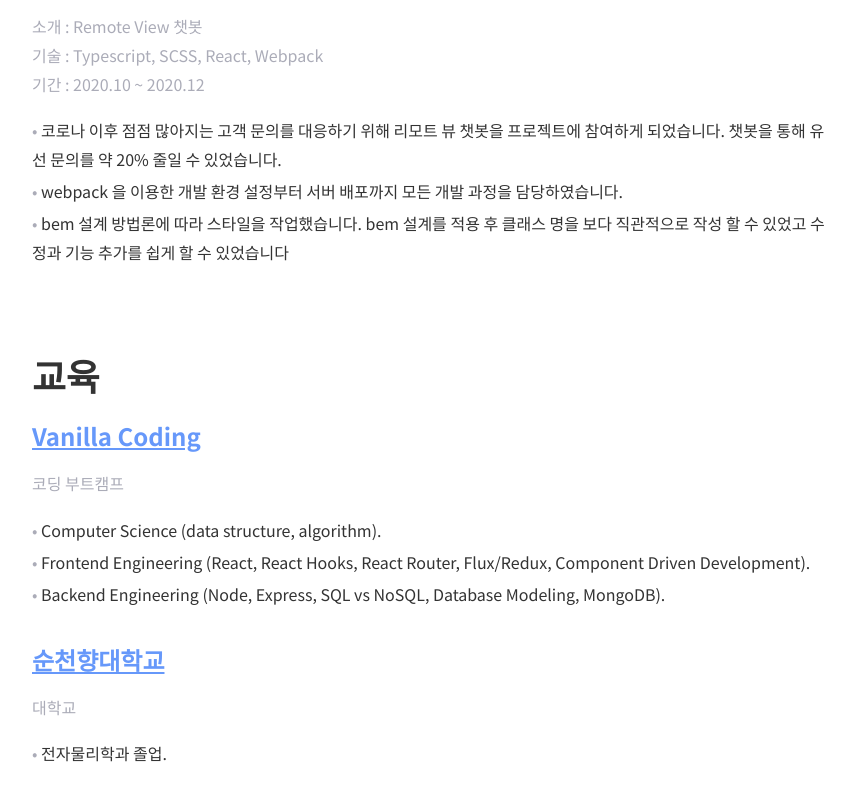
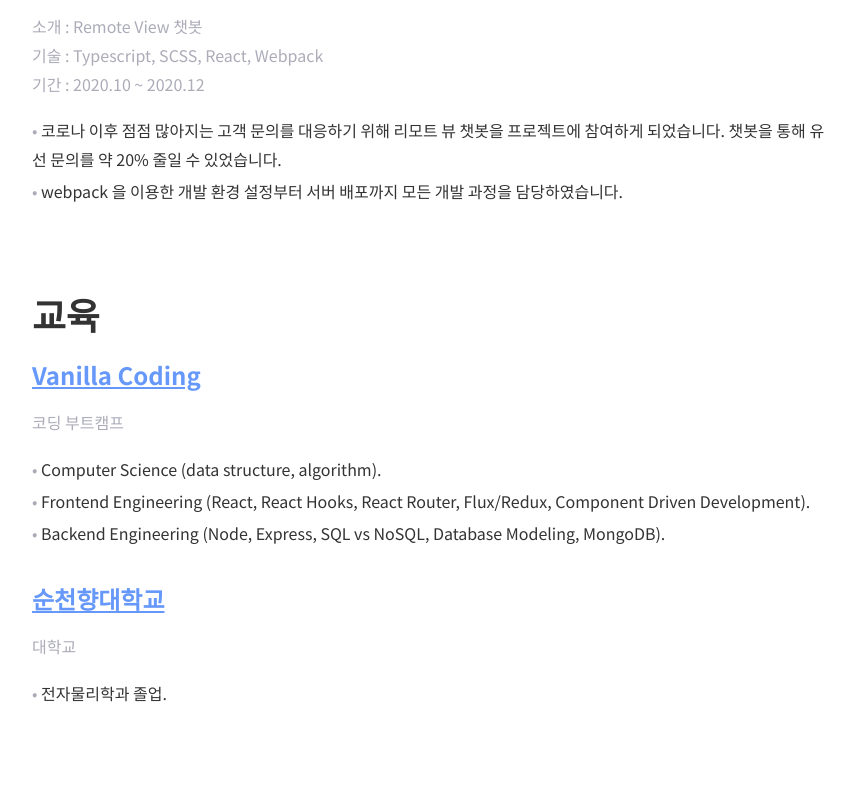
Before and after one commit to th2205/my-blog, a Next.js app: page /resume in a window 1280 px wide. Shown: the part 1991-2791 px from the top of the page, without its empty margins (208-1063 px from the left). After the commit the page ends 2764 px from the top, so only its background shows below. Built offline with nearby package versions, Linux system fonts and the light colour scheme.

Commit message:
feat: update

```diff
--- a/data/myData.ts
+++ b/data/myData.ts
@@ -76,7 +76,6 @@ export default {
           tasks: [
             "코로나 이후 점점 많아지는 고객 문의를 대응하기 위해 리모트 뷰 챗봇을 프로젝트에 참여하게 되었습니다. 챗봇을 통해 유선 문의를 약 20% 줄일 수 있었습니다.",
             "webpack 을 이용한 개발 환경 설정부터 서버 배포까지 모든 개발 과정을 담당하였습니다.",
-            "bem 설계 방법론에 따라 스타일을 작업했습니다. bem 설계를 적용 후 클래스 명을 보다 직관적으로 작성 할 수 있었고 수정과 기능 추가를 쉽게 할 수 있었습니다",
           ],
         },
         // {
```
